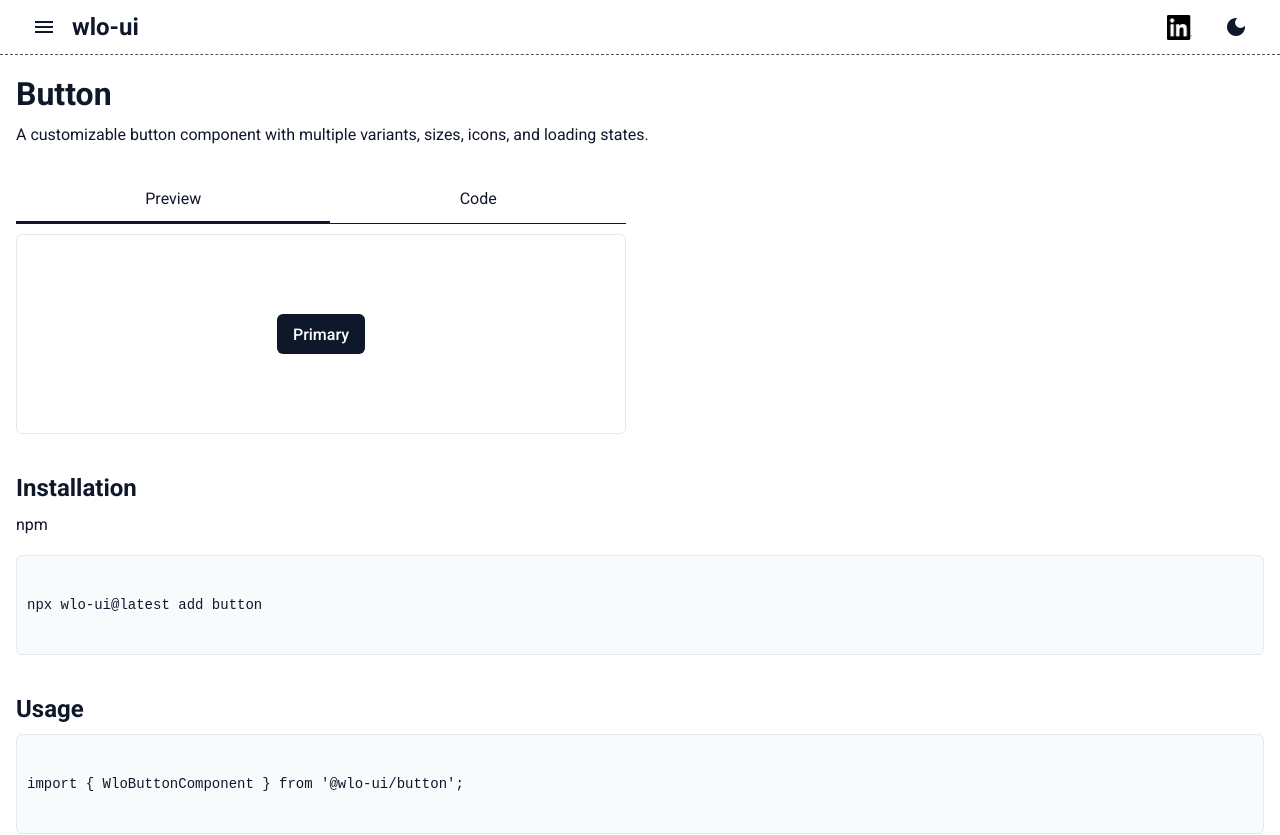
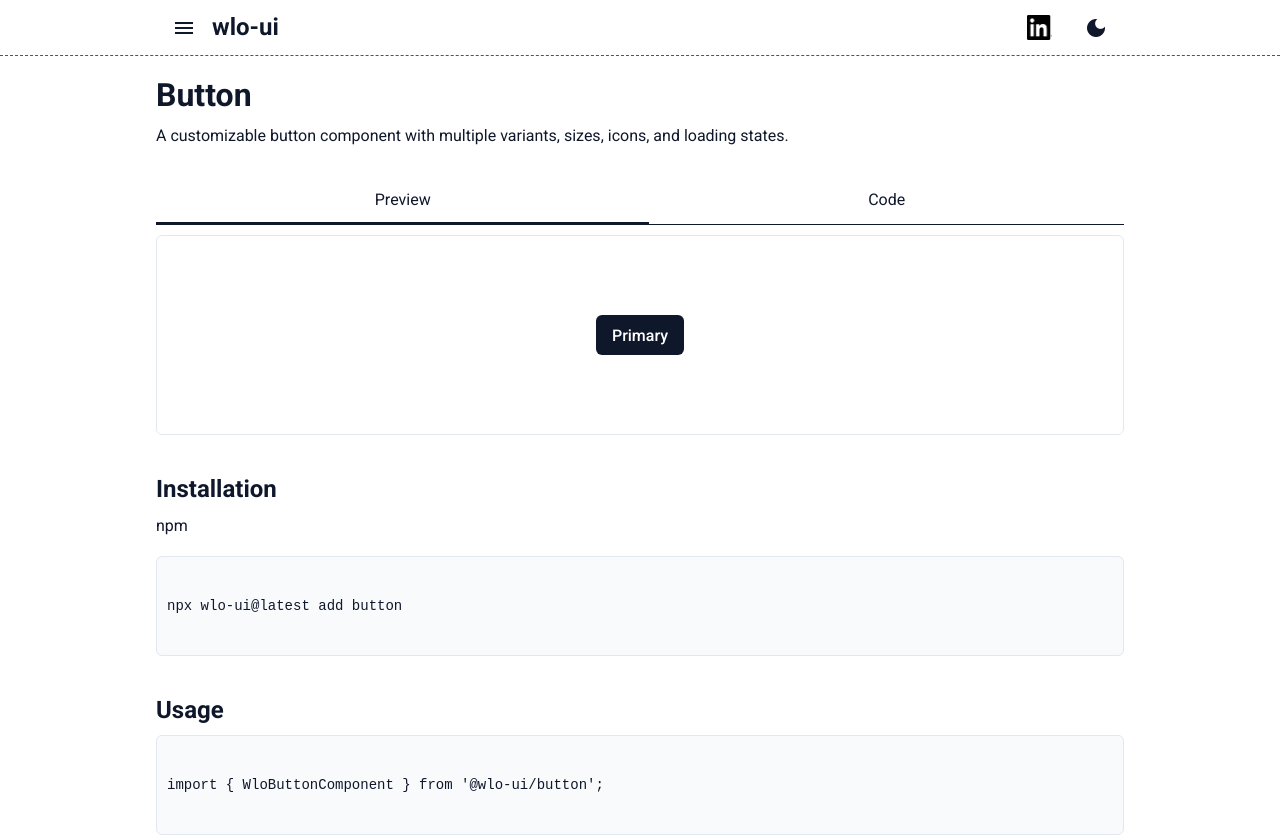
Before and after one commit to willian-leal/wlo-ui-workspace, an Angular app: page /wlo-button in a window 1280 px wide. Shown: the top 835 px of the page. Built offline with nearby package versions, Linux system fonts and the light colour scheme.

Commit message:
Refactor layout and typography components for improved structure and responsiveness

```diff
--- a/projects/wlo-ui-demo/src/app/components-showcase/button/button-showcase.component.scss
+++ b/projects/wlo-ui-demo/src/app/components-showcase/button/button-showcase.component.scss
@@ -19,7 +19,7 @@
   }
 
   mat-tab-group {
-    max-width: 610px;
+    // max-width: 610px;
     margin-top: 20px
   }
 
--- a/projects/wlo-ui-demo/src/app/components-showcase/typography/typography-showcase.component.html
+++ b/projects/wlo-ui-demo/src/app/components-showcase/typography/typography-showcase.component.html
@@ -12,6 +12,7 @@
     </div>
   </div>
 
+  <div class="tab-group">
     <mat-tab-group>
       <mat-tab label="Preview">
         <div class="tab-preview">
@@ -32,6 +33,7 @@
         </div>
       </mat-tab>
     </mat-tab-group>
+  </div>
 
   <div class="section-subtitle">
     <wlo-typography variant="h2" tag="h2" text="Installation"/>
--- a/projects/wlo-ui-demo/src/app/components-showcase/typography/typography-showcase.component.scss
+++ b/projects/wlo-ui-demo/src/app/components-showcase/typography/typography-showcase.component.scss
@@ -19,7 +19,7 @@
   }
 
   mat-tab-group {
-    max-width: 610px;
+    // max-width: 610px;
     margin-top: 20px
   }
 
--- a/projects/wlo-ui-demo/src/app/layout/layout.component.html
+++ b/projects/wlo-ui-demo/src/app/layout/layout.component.html
@@ -1,4 +1,5 @@
-<main class="layout">
+<main>
+  <div class="layout">
     <nav class="container top-nav">
       <div class="icons-left-side">
         <wlo-button
@@ -22,6 +23,7 @@
           ></wlo-button>
         </div>
     </nav>
+  </div>
     <!-- <aside class="sidebar">
       <nav>
         <a routerLink="/wlo-typography">Typography</a>
--- a/projects/wlo-ui-demo/src/app/layout/layout.component.scss
+++ b/projects/wlo-ui-demo/src/app/layout/layout.component.scss
@@ -1,12 +1,15 @@
 @import '../../../../wlo-ui/src/styles/variables';
 
+.layout {
+    width: 100%;
+    border-bottom: 1px dashed $gray-600;
+
+
     .top-nav {
-    width: 100%;
         height: 55px;
-    // max-width: 1400px;
+        // max-width: 1200px;
         margin-left: auto;
         margin-right: auto;
-    border-bottom: 1px dashed $gray-600;
         display: flex;
         justify-content: space-between;
         align-items: center;
@@ -25,3 +28,4 @@
             cursor: pointer;
         }
     }
+}
--- a/projects/wlo-ui/src/styles/index.scss
+++ b/projects/wlo-ui/src/styles/index.scss
@@ -85,7 +85,7 @@ p {
 
 .container {
   width: 100%;
-  max-width: 1400px;
+  max-width: 1000px;
   margin-left: auto;
   margin-right: auto;
   padding-left: 1rem;
```
Lines whose indentation alone changed are shown as unchanged.
